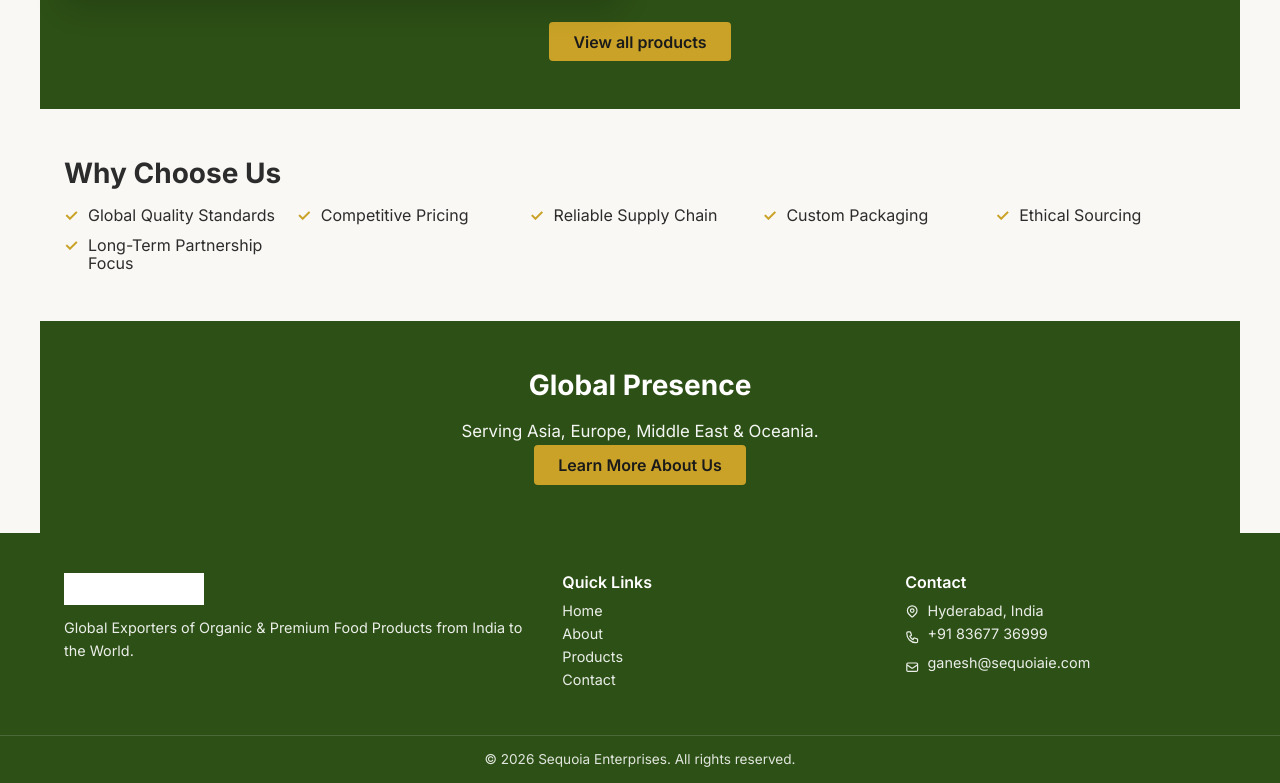
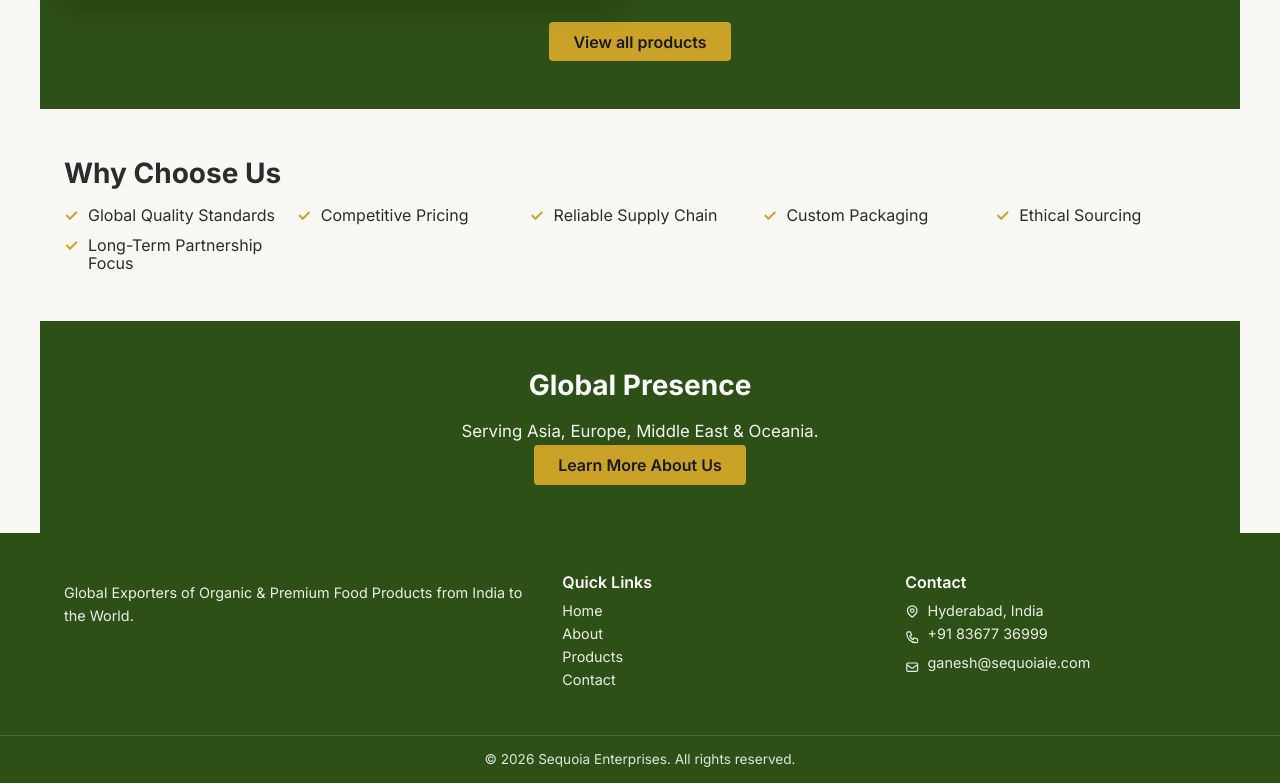
Before and after one commit to RyanBantu/sequoia, a Next.js app: page / in a window 1280 px wide. Shown: the part 1108-1891 px from the top of the page. Built offline with nearby package versions, Linux system fonts and the light colour scheme.

Commit message:
Remove logo from footer

```diff
--- a/components/footer.js
+++ b/components/footer.js
@@ -1,4 +1,3 @@
-import Image from "next/image";
 import Link from "next/link";
 import { HiOutlineLocationMarker, HiOutlinePhone, HiOutlineMail } from "react-icons/hi";
 
@@ -7,9 +6,6 @@ export default function Footer() {
     <footer className="footer-export">
       <div className="footer-export__content">
         <div className="footer-export__brand">
-          <Link href="/" className="footer-export__logo">
-            <Image src="/img/sequoia-logo.jpeg" alt="Sequoia Enterprises" width={140} height={32} />
-          </Link>
           <p className="footer-export__tagline">Global Exporters of Organic & Premium Food Products from India to the World.</p>
         </div>
         <div className="footer-export__links">
```
